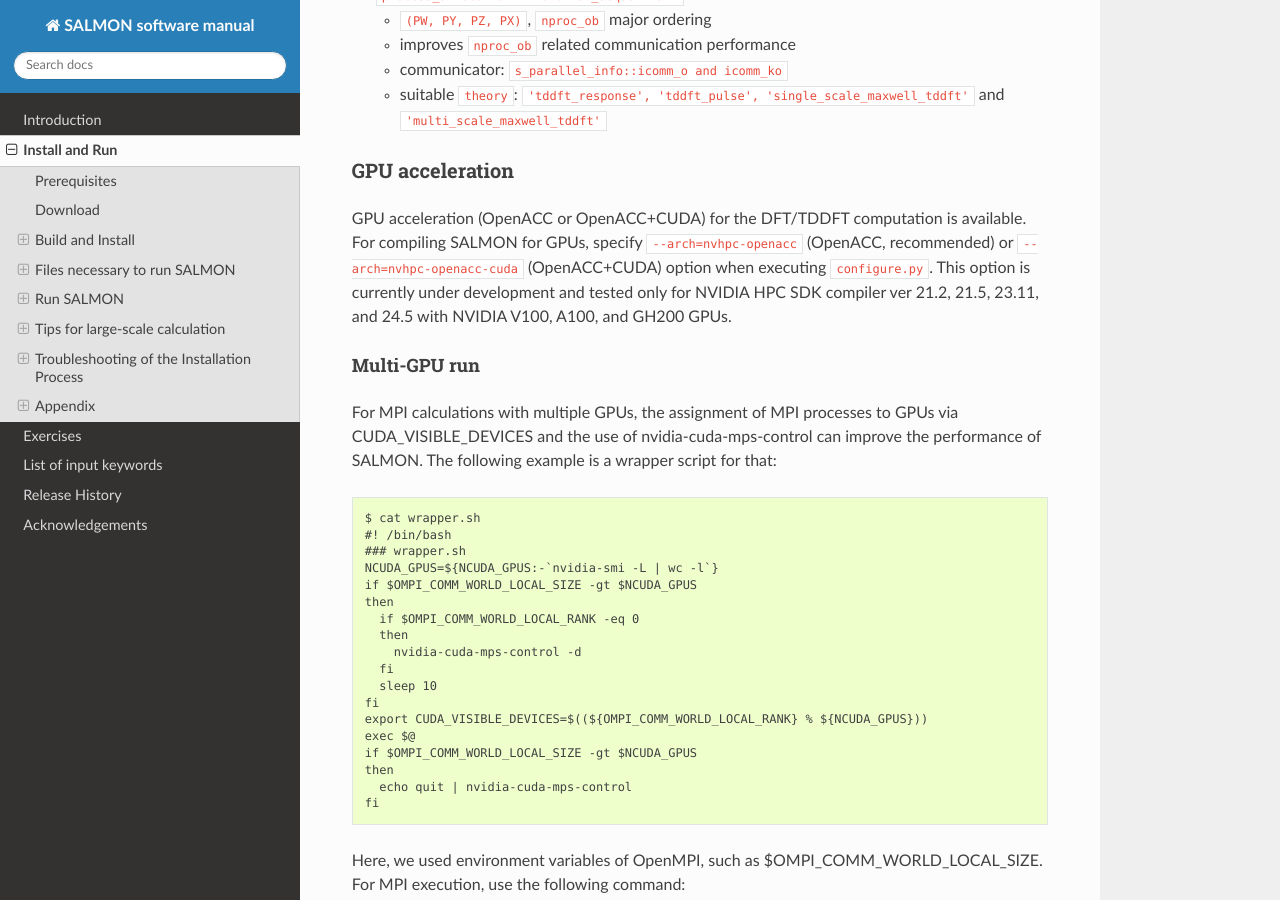
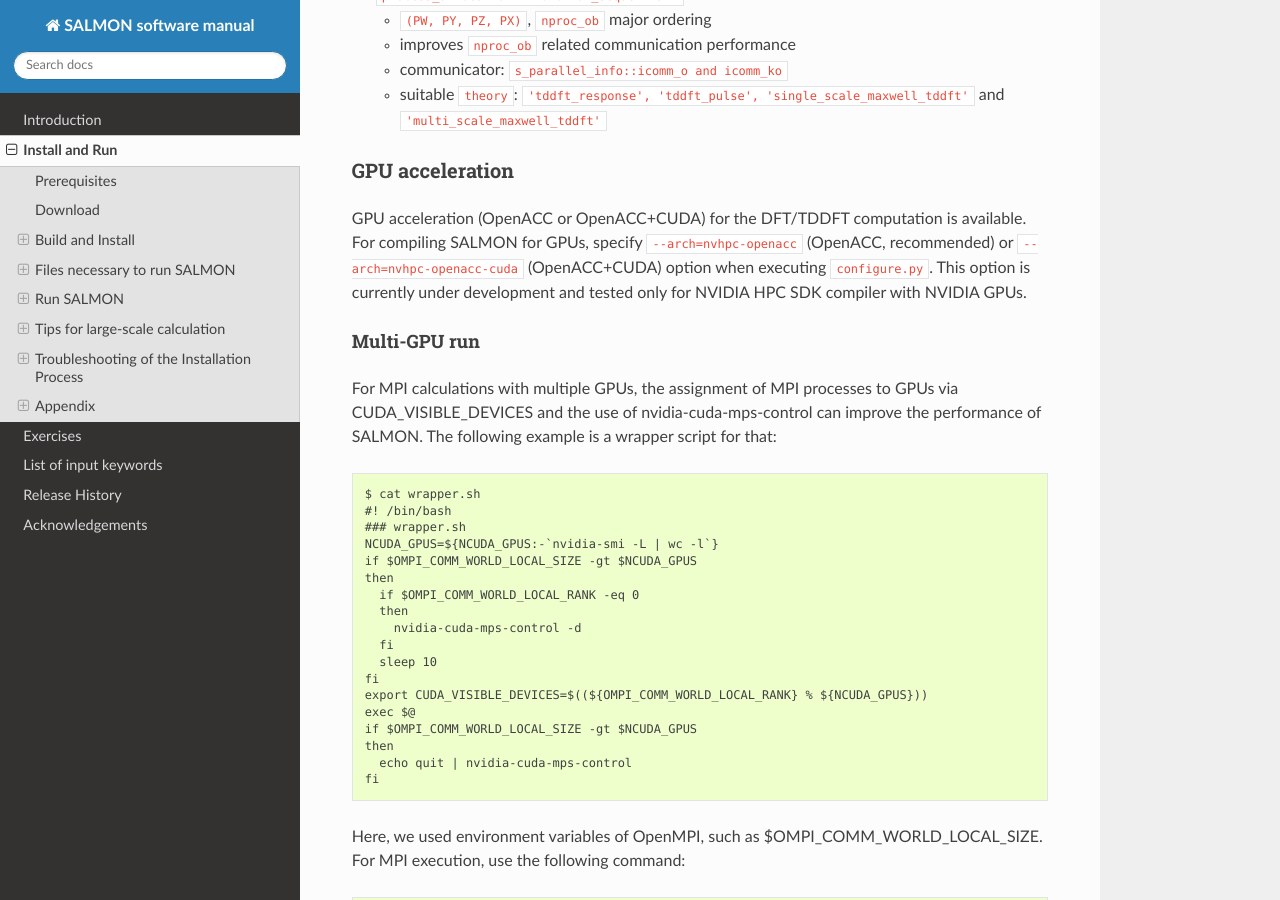
Before and after one commit to SALMON-TDDFT/SALMON-DOCS, a Sphinx documentation site: the page built from source/install_and_run.rst, in a window 1280 px wide and 900 px high, scrolled down 9217 px. Built offline with Sphinx 7.4.7 and the Read the Docs theme 3.1.0, drawn with Linux system fonts in a browser that asks for light colours; formulas are drawn with MathJax 3.

Commit message:
Update install_and_run.rst

```diff
--- a/source/install_and_run.rst
+++ b/source/install_and_run.rst
@@ -412,7 +412,7 @@
 
 GPU acceleration (OpenACC or OpenACC+CUDA) for the DFT/TDDFT computation is available.
 For compiling SALMON for GPUs, specify ``--arch=nvhpc-openacc`` (OpenACC, recommended) or ``--arch=nvhpc-openacc-cuda`` (OpenACC+CUDA) option when executing ``configure.py``.
-This option is currently under development and tested only for NVIDIA HPC SDK compiler ver 21.2, 21.5, 23.11, and 24.5 with NVIDIA V100, A100, and GH200 GPUs.
+This option is currently under development and tested only for NVIDIA HPC SDK compiler with NVIDIA GPUs.
 
 Multi-GPU run
 ^^^^^^^^^^^^^^^^^^^^^^^^^
```
